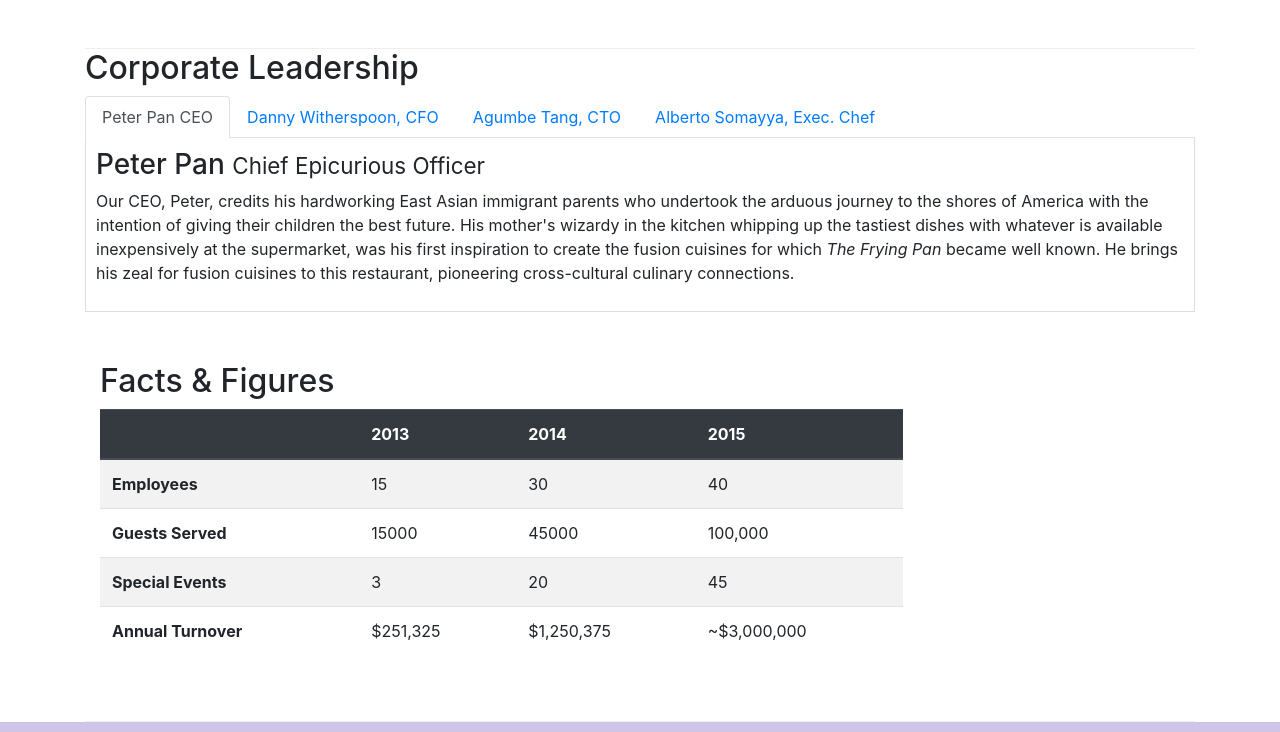
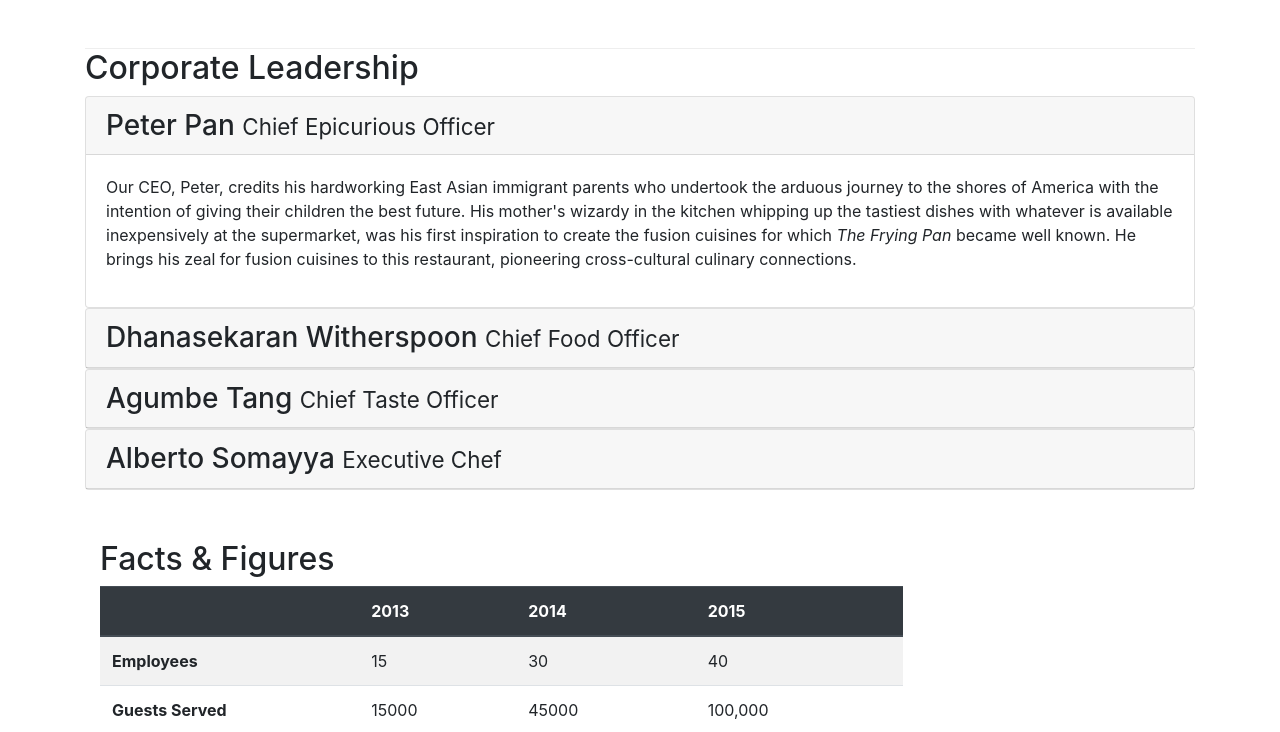
Before and after one commit to KItzepsillo/Bootstrap, a website: page aboutus.html in a window 1280 px wide. Shown: the part 878-1610 px from the top of the page. Drawn offline with nearby package versions, Linux system fonts and the light colour scheme.

Commit message:
Accordion

```diff
--- a/aboutus.html
+++ b/aboutus.html
@@ -116,6 +116,7 @@
         <div class="row">
             <div class="col">
                 <h2>Corporate Leadership</h2>
+<!--
                 <ul class="nav nav-tabs">
                     <li class="nav-item">
                         <a class="nav-link active" href="#peter" role="tab" data-toggle="tab">Peter Pan CEO</a>
@@ -141,30 +142,83 @@
                         cuisines for which <em>The Frying Pan</em> became well known. He brings his zeal for fusion cuisines
                         to this restaurant, pioneering cross-cultural culinary connections.</p>
                     </div>
+                <div>
 
-                    <div role="tabpanel" class="tab-pane fade" id="danny">
-                        <h3>Dhanasekaran Witherspoon <small>Chief Food Officer</small></h3>
+            -->
+
+                <div id="accordion">
+                    <div class="card">
+                        <div class="card-header" role="tab" id="peterhead">
+                        <h3 class="mb-0">
+                            <a data-toggle="collapse" data-target="#peter">
+                            Peter Pan <small>Chief Epicurious Officer</small>
+                            </a>
+                        </h3>
+                        </div>
+                        <div class="collapse show" id="peter" data-parent="#accordion">
+                            <div class="card-body">
+                                <p class="d-none d-sm-block">Our CEO, Peter, credits his hardworking East Asian immigrant parents who
+                                    undertook the arduous journey to the shores of America with the intention of giving their children
+                                    the best future. His mother's wizardy in the kitchen whipping up the tastiest dishes with whatever
+                                    is available inexpensively at the supermarket, was his first inspiration to create the fusion
+                                    cuisines for which <em>The Frying Pan</em> became well known. He brings his zeal for fusion cuisines
+                                    to this restaurant, pioneering cross-cultural culinary connections.</p>
+                            </div>
+                        </div>
+                    </div>
+
+                    <div class="card">
+                        <div class="card-header" role="tab" id="dannyhead">
+                        <h3 class="mb-0">
+                            <a class="collapsed" data-toggle="collapse" data-target="#danny">
+                            Dhanasekaran Witherspoon <small>Chief Food Officer</small>
+                            </a>
+                        </h3>
+                    </div>
+                    <div class="collapse" id="danny" data-parent="#accordion">
+                        <div class="card-body">
                             <p class="d-none d-sm-block">Our CFO, Danny, as he is affectionately referred to by his colleagues,
                                 comes from a long established family tradition in farming and produce. His experiences growing up on
                                 a farm in the Australian outback gave him great appreciation for varieties of food sources. As he
                                 puts it in his own words, <em>Everything that runs, wins, and everything that stays, pays!</em></p>
                         </div>
-
-                    <div role="tabpanel" class="tab-pane fade" id="agumbe">
-                        <h3>Agumbe Tang <small>Chief Taste Officer</small></h3>
+                    </div>
+                </div>
+                <div class="card">
+                        <div class="card-header" role="tab" id="agumbehead">
+                        <h3 class="mb-0">
+                            <a class="collapsed" data-toggle="collapse" data-target="#agumbe">
+                            Agumbe Tang <small>Chief Taste Officer</small>
+                            </a>
+                        </h3>
+                    </div>
+                    <div class="collapse" id="agumbe" data-parent="#accordion">
+                        <div class="card-body">
                             <p class="d-none d-sm-block">Blessed with the most discerning gustatory sense, Agumbe, our CTO,
                                 personally ensures that every dish that we serve meets his exacting tastes. Our chefs dread the
                                 tongue lashing that ensues if their dish does not meet his exacting standards. He lives by his
                                 motto, <em>You click only if you survive my lick.</em></p>
                         </div>
-
-                    <div role="tabpanel" class="tab-pane fade" id="agumbe">
-                        <h3>Alberto Somayya <small>Executive Chef</small></h3>
+                    </div>
+                </div>
+                <div class="card">
+                        <div class="card-header" role="tab" id="albertohead">
+                        <h3 class="mb-0">
+                            <a class="collapsed" data-toggle="collapse" data-target="#alberto">
+                            Alberto Somayya <small>Executive Chef</small>
+                            </a>
+                        </h3>
+                    </div>
+                    <div class="collapse" id="alberto" data-parent="#accordion">
+                        <div class="card-body">
                             <p class="d-none d-sm-block">Award winning three-star Michelin chef with wide International experience
                                 having worked closely with whos-who in the culinary world, he specializes in creating mouthwatering
                                 Indo-Italian fusion experiences. He says, <em>Put together the cuisines from the two craziest
                                     cultures, and you get a winning hit! Amma Mia!</em></p>
                         </div>
+                    </div>
+                </div>
+
                 </div>
             </div>
         </div>
```
Also changed, not shown: contactus.html (+29 -15 lines), index.html (+1 -1 lines). Lines whose indentation alone changed are shown as unchanged.
